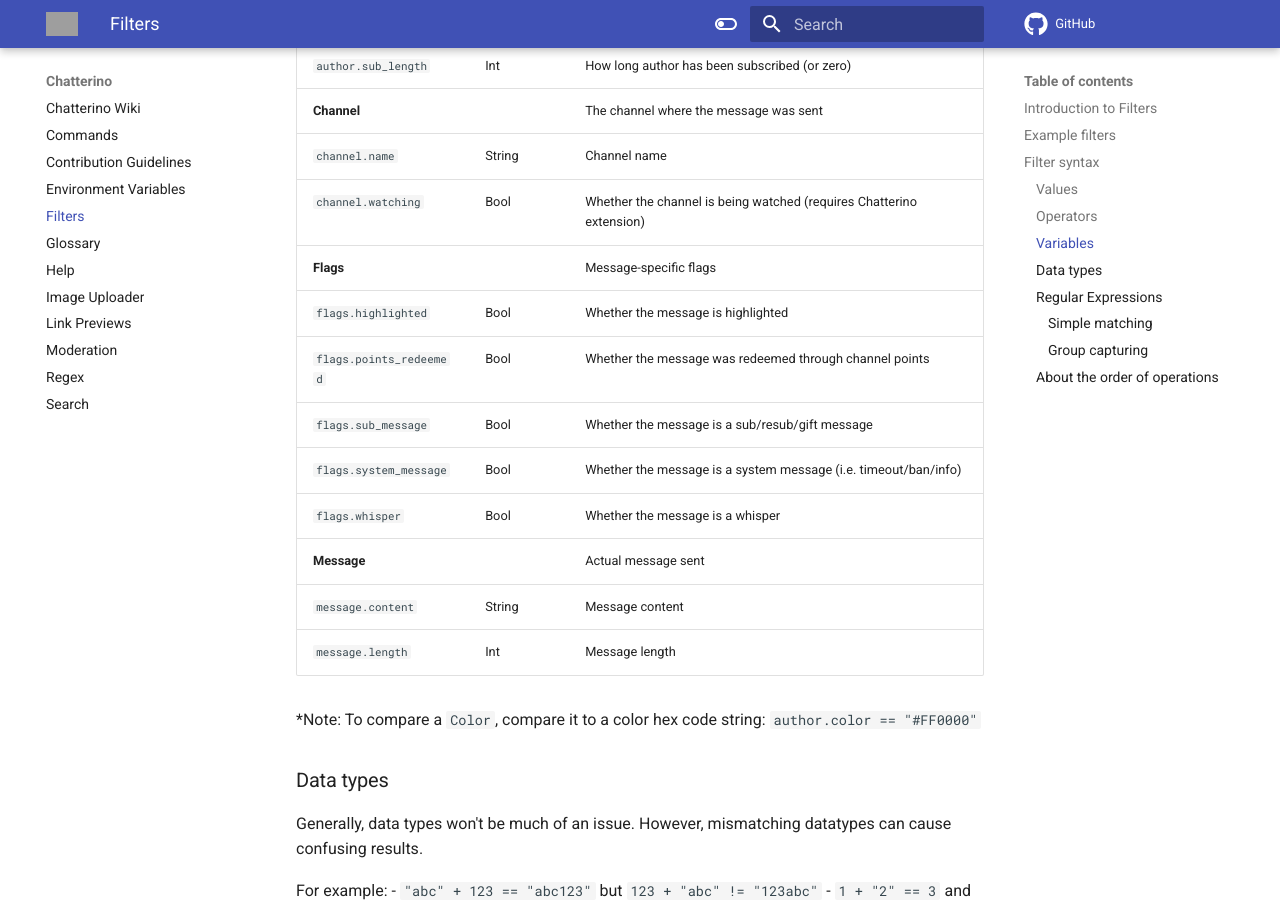
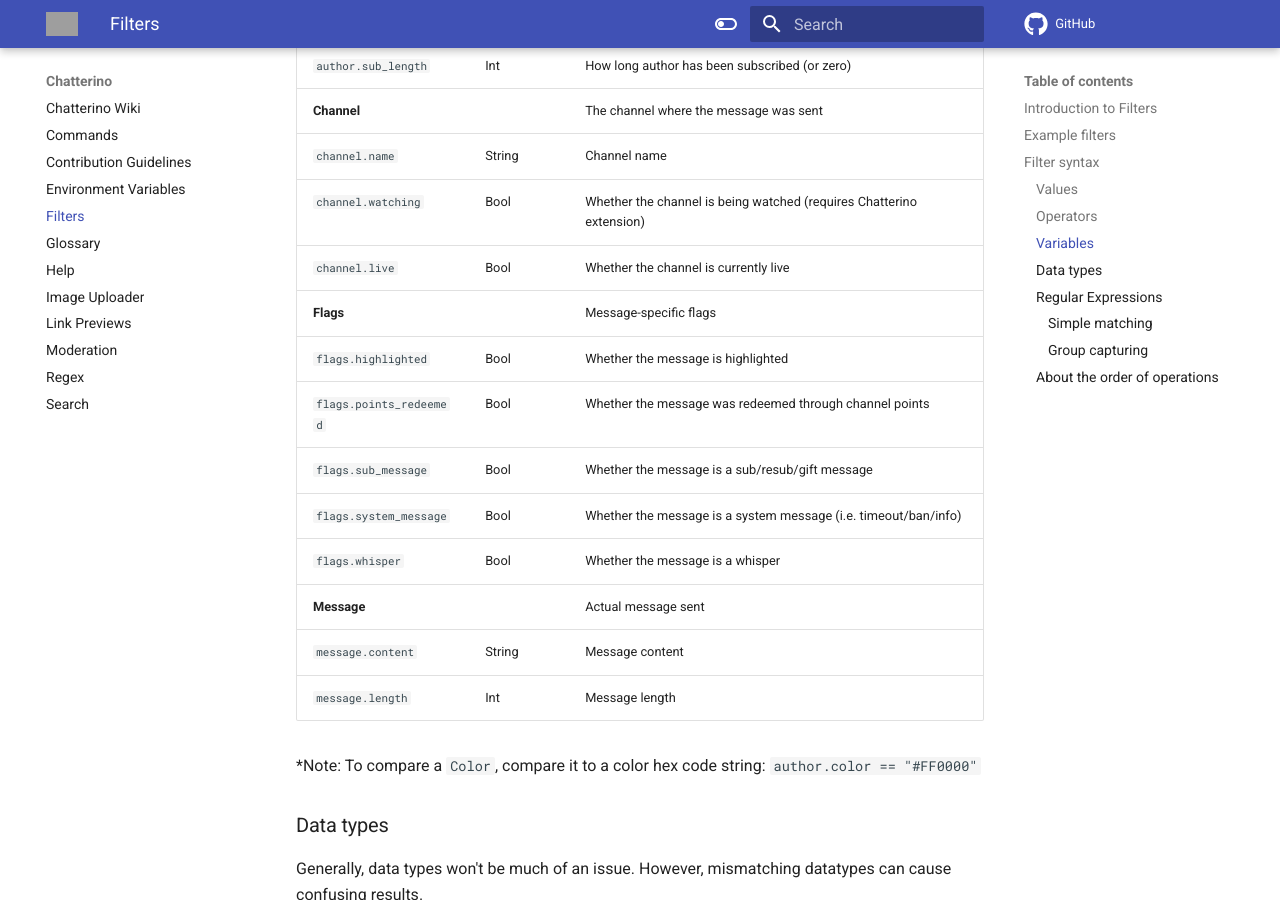
Before and after one commit to Chatterino/wiki, an MkDocs documentation site: the page built from docs/Filters.md, in a window 1280 px wide and 900 px high, scrolled down 3141 px. Built offline with MkDocs 1.6.1 and Material for MkDocs 9.7.7, drawn with Linux system fonts in a browser that asks for light colours; comment, search, counter and statistics services are not loaded; grey boxes are pictures that could not be loaded.

Commit message:
Added `channel.live` filter to filters page (#97)

```diff
--- a/docs/Filters.md
+++ b/docs/Filters.md
@@ -85,6 +85,7 @@
 | **Channel** | | The channel where the message was sent |
 | `channel.name` | String | Channel name |
 | `channel.watching` | Bool | Whether the channel is being watched (requires Chatterino extension) |
+| `channel.live` | Bool | Whether the channel is currently live |
 | **Flags** | | Message-specific flags |
 | `flags.highlighted` | Bool | Whether the message is highlighted |
 | `flags.points_redeemed` | Bool | Whether the message was redeemed through channel points |
```
